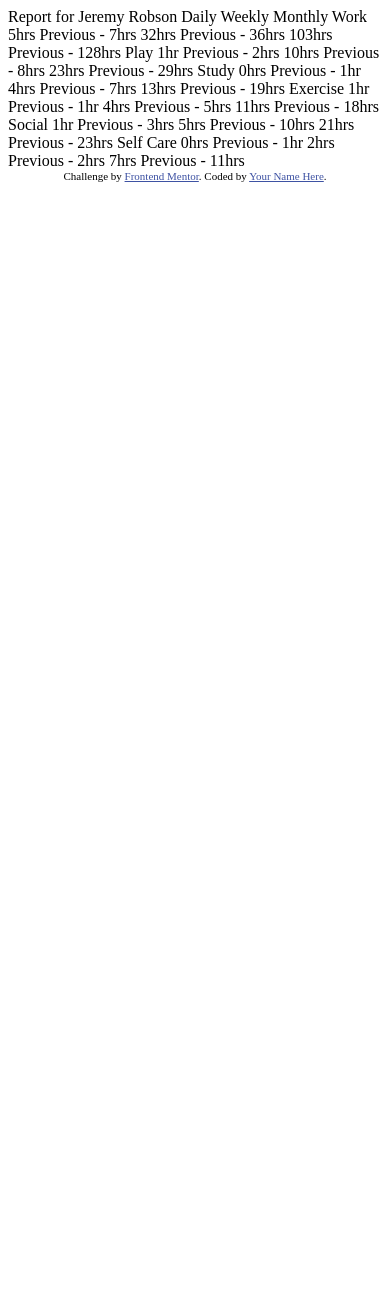
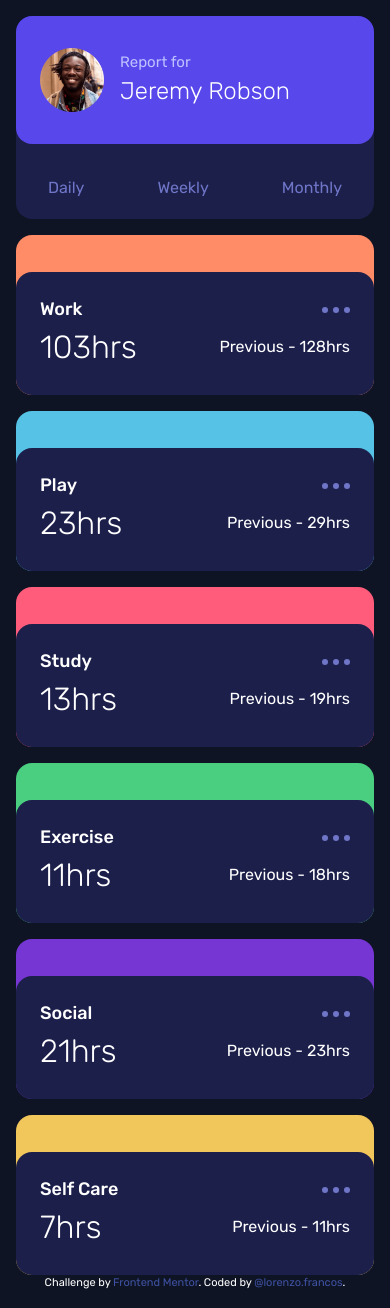
Before and after one commit to Lfrancos/time-tracking-dashboard-main, a plain HTML site: page index.html in a window 390 px wide. Before the commit the page ends 844 px from the top, so only its background shows below. Drawn offline with Linux system fonts and the light colour scheme.

Commit message:
added the mobile styles

```diff
--- a/index.html
+++ b/index.html
@@ -3,7 +3,10 @@
 <head>
   <meta charset="UTF-8">
   <meta name="viewport" content="width=device-width, initial-scale=1.0"> <!-- displays site properly based on user's device -->
-
+  <link rel="preconnect" href="https://fonts.googleapis.com">
+  <link rel="preconnect" href="https://fonts.gstatic.com" crossorigin>
+  <link href="https://fonts.googleapis.com/css2?family=Rubik:wght@300;400;500&display=swap" rel="stylesheet">
+  <link rel="stylesheet" href="./css/main.css ">
   <link rel="icon" type="image/png" sizes="32x32" href="./images/favicon-32x32.png">
 
   <title>Frontend Mentor | Time tracking dashboard</title>
@@ -16,65 +19,183 @@
 </head>
 <body>
 
-  Report for
-  Jeremy Robson
+  <main>
+    <section class="container user">
+      <div class="profile flex">
+        <img src="./images/image-jeremy.png" alt="">
+        <div class="info">
+          <h1>Report for</h1>
+          <p>Jeremy Robson</p>
+        </div>
+      </div>
+      <div class="filter">
+        <p>Daily</p>
+        <p>Weekly</p>
+        <p>Monthly</p>
+      </div>
+    </section>
 
-  Daily
-  Weekly
-  Monthly
+    <section class="container work">
 
-  Work
-  5hrs <!-- daily -->
-  Previous - 7hrs <!-- daily -->
-  32hrs <!-- weekly -->
-  Previous - 36hrs <!-- weekly -->
-  103hrs <!-- monthly -->
-  Previous - 128hrs <!-- monthly -->
-
-  Play
-  1hr <!-- daily -->
-  Previous - 2hrs <!-- daily -->
-  10hrs <!-- weekly -->
-  Previous - 8hrs <!-- weekly -->
-  23hrs <!-- monthly -->
-  Previous - 29hrs <!-- monthly -->
-
-  Study
-  0hrs <!-- daily -->
-  Previous - 1hr <!-- daily -->
-  4hrs <!-- weekly -->
-  Previous - 7hrs <!-- weekly -->
-  13hrs <!-- monthly -->
-  Previous - 19hrs <!-- monthly -->
-
-  Exercise
-  1hr <!-- daily -->
-  Previous - 1hr <!-- daily -->
-  4hrs <!-- weekly -->
-  Previous - 5hrs <!-- weekly -->
-  11hrs <!-- monthly -->
-  Previous - 18hrs <!-- monthly -->
-
-  Social
-  1hr <!-- daily -->
-  Previous - 3hrs <!-- daily -->
-  5hrs <!-- weekly -->
-  Previous - 10hrs <!-- weekly -->
-  21hrs <!-- monthly -->
-  Previous - 23hrs <!-- monthly -->
-
-  Self Care
-  0hrs <!-- daily -->
-  Previous - 1hr <!-- daily -->
-  2hrs <!-- weekly -->
-  Previous - 2hrs <!-- weekly -->
-  7hrs <!-- monthly -->
-  Previous - 11hrs <!-- monthly -->
+      <div class="content">
+        <div class="header">
+          <h2>Work</h2>
+          <div class="dots">
+            <div class="circle"></div>
+            <div class="circle"></div>
+            <div class="circle"></div>
+          </div>
+          <div class="stats daily">
+            <h3>5hrs <!-- daily --></h3>
+            <p>Previous - 7hrs <!-- daily --></p>
+          </div>
+        </div>
+        <div class="stats weekly">
+          <h3>32hrs <!-- weekly --></h3>
+          <p>Previous - 36hrs <!-- weekly --></p>
+        </div>
+        <div class="stats monthly">
+          <h3>103hrs <!-- monthly --></h3>
+          <p>Previous - 128hrs <!-- monthly --></p>
+        </div>
+      </div>
 
 
-  <div class="attribution">
-    Challenge by <a href="https://www.frontendmentor.io?ref=challenge" target="_blank">Frontend Mentor</a>.
-    Coded by <a href="#">Your Name Here</a>.
-  </div>
+    </section>
+    <section class="container play">
+      <div class="content">
+        <div class="header">
+          <h2>Play</h2>
+          <div class="dots">
+            <div class="circle"></div>
+            <div class="circle"></div>
+            <div class="circle"></div>
+          </div>
+        </div>
+        <div class="stats daily">
+          <h3>1hr <!-- daily --></h3>
+          <p>Previous - 2hrs <!-- daily --></p>
+        </div>
+        <div class="stats weekly">
+          <h3>10hrs <!-- weekly --></h3>
+          <p>Previous - 8hrs <!-- weekly --></p>
+        </div>
+        <div class="stats monthly">
+          <h3>23hrs <!-- monthly --></h3>
+          <p>Previous - 29hrs <!-- monthly --></p>
+        </div>
+      </div>
+    </section>
+
+
+    <section class=" container study">
+      <div class="content">
+        <div class="header">
+          <h2>Study</h2>
+          <div class="dots">
+            <div class="circle"></div>
+            <div class="circle"></div>
+            <div class="circle"></div>
+          </div>
+        </div>
+        <div class="stats daily">
+          <h3>0hrs <!-- daily --></h3>
+          <p>Previous - 1hr <!-- daily --></p>
+        </div>
+        <div class="stats weekly">
+          <h3>4hrs <!-- weekly --></h3>
+          <p>Previous - 7hrs <!-- weekly --></p>
+        </div>
+        <div class="stats monthly">
+          <h3>13hrs <!-- monthly --></h3>
+          <p>Previous - 19hrs <!-- monthly --></p>
+        </div>
+      </div>
+    </section>
+
+
+    <section class="container exercise">
+      <div class="content">
+        <div class="header">
+          <h2>Exercise</h2>
+          <div class="dots">
+            <div class="circle"></div>
+            <div class="circle"></div>
+            <div class="circle"></div>
+          </div>
+        </div>
+        <div class="stats daily">
+          <h3>1hr <!-- daily --></h3>
+          <p>Previous - 1hr <!-- daily --></p>
+        </div>
+        <div class="stats weekly">
+          <h3>4hrs <!-- weekly --></h3>
+          <p>Previous - 5hrs <!-- weekly --></p>
+        </div>
+        <div class="stats monthly">
+          <h3>11hrs <!-- monthly --></h3>
+          <p>Previous - 18hrs <!-- monthly --></p>
+        </div>
+      </div>
+    </section>
+
+    <section class="container social">
+      <div class="content">
+        <div class="header">
+          <h2>Social</h2>
+          <div class="dots">
+            <div class="circle"></div>
+            <div class="circle"></div>
+            <div class="circle"></div>
+          </div>
+        </div>
+        <div class="stats daily">
+          <h3>1hr <!-- daily --></h3>
+          <p>Previous - 3hrs <!-- daily --></p>
+        </div>
+        <div class="stats weekly">
+          <h3>5hrs <!-- weekly --></h3>
+          <p>Previous - 10hrs <!-- weekly --></p>
+        </div>
+        <div class="stats monthly">
+          <h3>21hrs <!-- monthly --></h3>
+          <p>Previous - 23hrs <!-- monthly --></p>
+        </div>
+      </div>
+    </section>
+
+    <section class="container self-care">
+      <div class="content">
+        <div class="header">
+          <h2>Self Care</h2>
+          <div class="dots">
+            <div class="circle"></div>
+            <div class="circle"></div>
+            <div class="circle"></div>
+          </div>
+        </div>
+        <div class="stas daily">
+          <h3>0hrs <!-- daily --></h3>
+          <p>Previous - 1hr <!-- daily --></p>
+        </div>
+        <div class="stats weekly">
+          <h3>2hrs <!-- weekly --></h3>
+          <p>Previous - 2hrs <!-- weekly --></p>
+        </div>
+        <div class="stats monthly">
+          <h3>7hrs <!-- monthly --></h3>
+          <p>Previous - 11hrs <!-- monthly --></p>
+        </div>
+      </div>
+    </section>
+  </main>
+
+
+  <footer class="attribution">
+    <p>
+      Challenge by <a href="https://www.frontendmentor.io?ref=challenge" target="_blank">Frontend Mentor</a>.
+      Coded by <a href="https://www.lorenzofrancos.com/" target="_blank">@lorenzo.francos</a>.
+    </p>
+  </footer>
 </body>
 </html>
--- /dev/null
+++ b/scss/_reset.scss
@@ -0,0 +1,78 @@
+/* http://meyerweb.com/eric/tools/css/reset/
+   v2.0 | 20110126
+   License: none (public domain)
+*/
+* {
+    padding: 0;
+    margin: 0;
+    text-decoration: none;
+    box-sizing: border-box;
+
+}
+
+html, body, div, span, applet, object, iframe,
+h1, h2, h3, h4, h5, h6, p, blockquote, pre,
+a, abbr, acronym, address, big, cite, code,
+del, dfn, em, img, ins, kbd, q, s, samp,
+small, strike, strong, sub, sup, tt, var,
+b, u, i, center,
+dl, dt, dd, ol, ul, li,
+fieldset, form, label, legend,
+table, caption, tbody, tfoot, thead, tr, th, td,
+article, aside, canvas, details, embed,
+figure, figcaption, footer, header, hgroup,
+menu, nav, output, ruby, section, summary,
+time, mark, audio, video {
+	margin: 0;
+	padding: 0;
+	border: 0;
+	font-size: 100%;
+	font: inherit;
+	vertical-align: baseline;
+}
+/* HTML5 display-role reset for older browsers */
+article, aside, details, figcaption, figure,
+footer, header, hgroup, menu, nav, section {
+	display: block;
+}
+body {
+	min-height: 100vh;
+	line-height: 1.5;
+}
+ol, ul {
+	list-style: none;
+}
+blockquote, q {
+	quotes: none;
+}
+blockquote:before, blockquote:after,
+q:before, q:after {
+	content: '';
+	content: none;
+}
+table {
+	border-collapse: collapse;
+	border-spacing: 0;
+}
+img, picture {
+	width: 100%;
+	display: block;
+}
+input,
+button,
+textarea,
+select {
+	font: inherit;
+}
+
+/* remove animations for people who've turned them off */
+@media (prefers-reduced-motion: reduce) {
+	*,
+	*::before,
+	*::after {
+	  animation-duration: 0.01ms !important;
+	  animation-iteration-count: 1 !important;
+	  transition-duration: 0.01ms !important;
+	  scroll-behavior: auto !important;
+	}
+  }
--- /dev/null
+++ b/scss/_styles.scss
@@ -0,0 +1,116 @@
+body {
+    padding: 1rem;
+    font-family: $font;
+    background-color: $color-Very-dark-blue;
+    color: white;
+
+}
+h2 {
+    font-size: 1.125rem;
+    font-weight: 500;
+}
+h3 {
+    font-size: 2rem;
+    font-weight: 300;
+}
+main {
+    display: grid;
+    grid-template-columns: 1fr;
+    grid-template-rows: 203px;
+    grid-auto-rows: 160px;
+    // grid-template: 160px / 1fr;
+    gap: 1rem;
+}
+.profile {
+    align-items: center;
+    padding: 2rem 1.5rem;
+    background-color: $color-Blue;
+    border-radius: 1rem;
+    & img {
+        width: 64px;
+
+    }
+    p {
+        font-size: 18px;
+        font-weight: 300;
+    }
+    h1 {
+        font-size: 15px;
+        color: $color-Pale-Blue;
+    }
+}
+.info p {
+    font-size: 24px;
+}
+.filter {
+
+    padding: 2rem;
+    display: flex;
+    justify-content: space-between;
+    color: $color-Desaturated-blue;
+}
+.container {
+    background-color: $color-Dark-blue;
+    // padding: 1.5rem;
+    border-radius: 1rem;
+    // height: 160px;
+    position: relative;
+    min-width: 343px;
+}
+.content {
+    width: 100%;
+    border-radius: 1rem;
+    padding: 1.5rem;
+    position: absolute;
+    bottom: 0;
+    background-color: $color-Dark-blue;
+    // z-index: 1;
+}
+.work{
+    background-color: $color-work;
+}
+.play {
+    background-color: $color-play;
+}
+.study {
+    background-color: $color-study;
+}
+.exercise {
+    background-color: $color-exercise;
+}
+.social {
+    background-color: $color-social;
+}
+.self-care {
+    background-color: $color-selfCare;
+}
+.header {
+    display: flex;
+    justify-content: space-between;
+    align-items: center;
+}
+.dots {
+    display: flex;
+    gap: .3rem;
+}
+.circle {
+    width: 6px;
+    height: 6px;
+    background-color: $color-Desaturated-blue;
+    border-radius: 50%;
+
+}
+
+
+.daily {
+    display: none;
+}
+.weekly {
+    display: none;
+}
+.monthly {
+    display: flex;
+    justify-content: space-between;
+    align-items: center;
+
+}
--- /dev/null
+++ b/scss/_variables.scss
@@ -0,0 +1,20 @@
+$font: 'Rubik', sans-serif;
+
+// color
+// ### Primary
+
+$color-Blue: hsl(246, 80%, 60%);
+
+$color-work: hsl(15, 100%, 70%);
+$color-play: hsl(195, 74%, 62%);
+$color-study: hsl(348, 100%, 68%);
+$color-exercise: hsl(145, 58%, 55%);
+$color-social: hsl(264, 64%, 52%);
+$color-selfCare: hsl(43, 84%, 65%);
+
+// ### Neutral
+
+$color-Very-dark-blue: hsl(226, 43%, 10%);
+$color-Dark-blue: hsl(235, 46%, 20%);
+$color-Desaturated-blue: hsl(235, 45%, 61%);
+$color-Pale-Blue: hsl(236, 100%, 87%);
--- /dev/null
+++ b/scss/main.scss
@@ -0,0 +1,5 @@
+@import './variables';
+@import './reset';
+@import './utilities/components';
+@import './utilities/screen-reader-only';
+@import './styles';
--- /dev/null
+++ b/scss/utilities/_components.scss
@@ -0,0 +1,39 @@
+.flex {
+    display: flex;
+    gap: 1rem;
+}
+.column {
+    flex-direction: column;
+}
+.center {
+    margin-inline: auto;
+    justify-content: center;
+}
+.align-items-center    {
+    align-items: center;
+}
+.space-between {
+    justify-content: space-between;
+}
+
+
+
+.text-center {
+    text-align: center;
+}
+
+
+.grid {
+    display: grid;
+    gap: 1rem;
+}
+
+
+// image center
+
+.img-center {
+    position: absolute;
+    top: 50%;
+    left: 50%;
+    transform: translate(-50%, -50%);
+}
```
Also changed, not shown: scss/utilities/_screen-reader-only.scss (added, +29 -0 lines), css/main.css (added), 1 other file.
